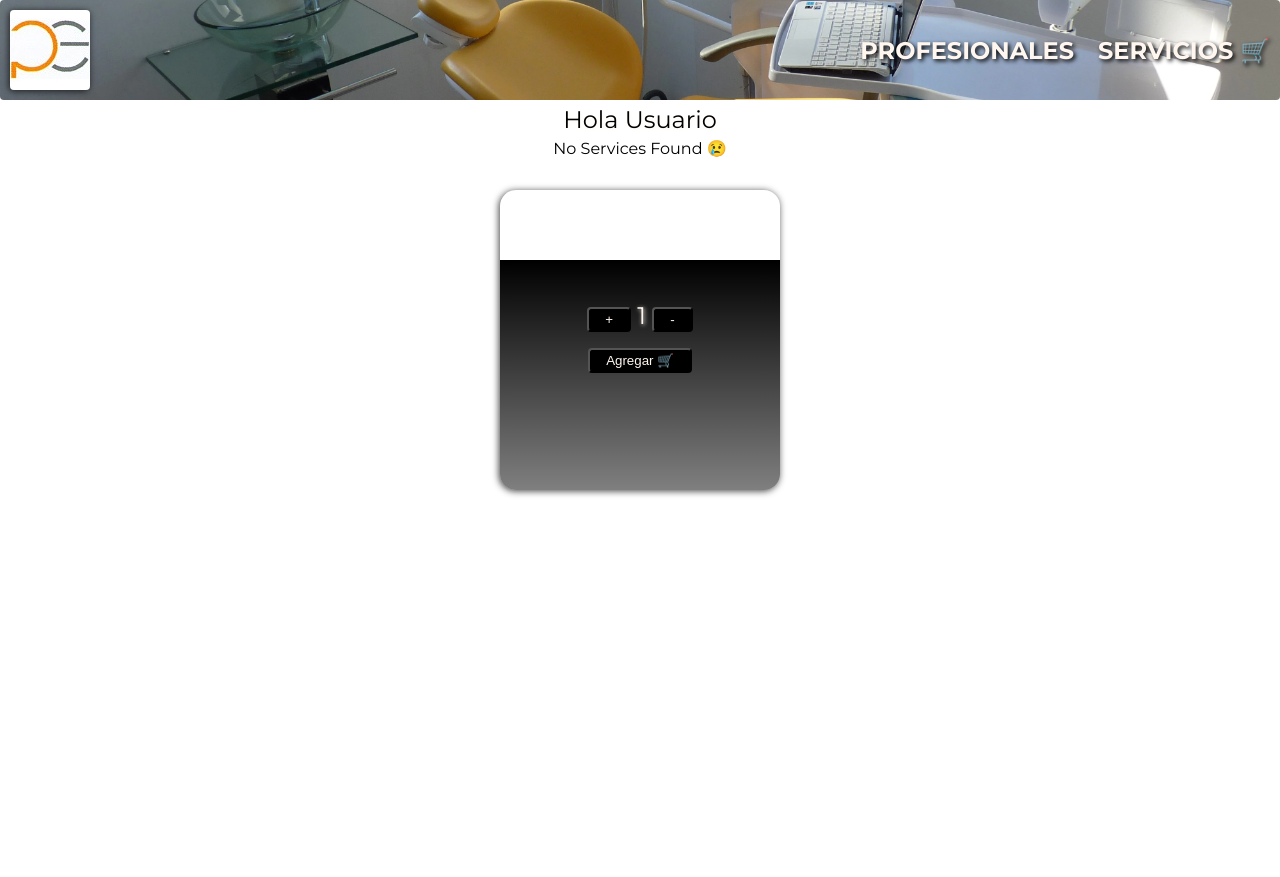
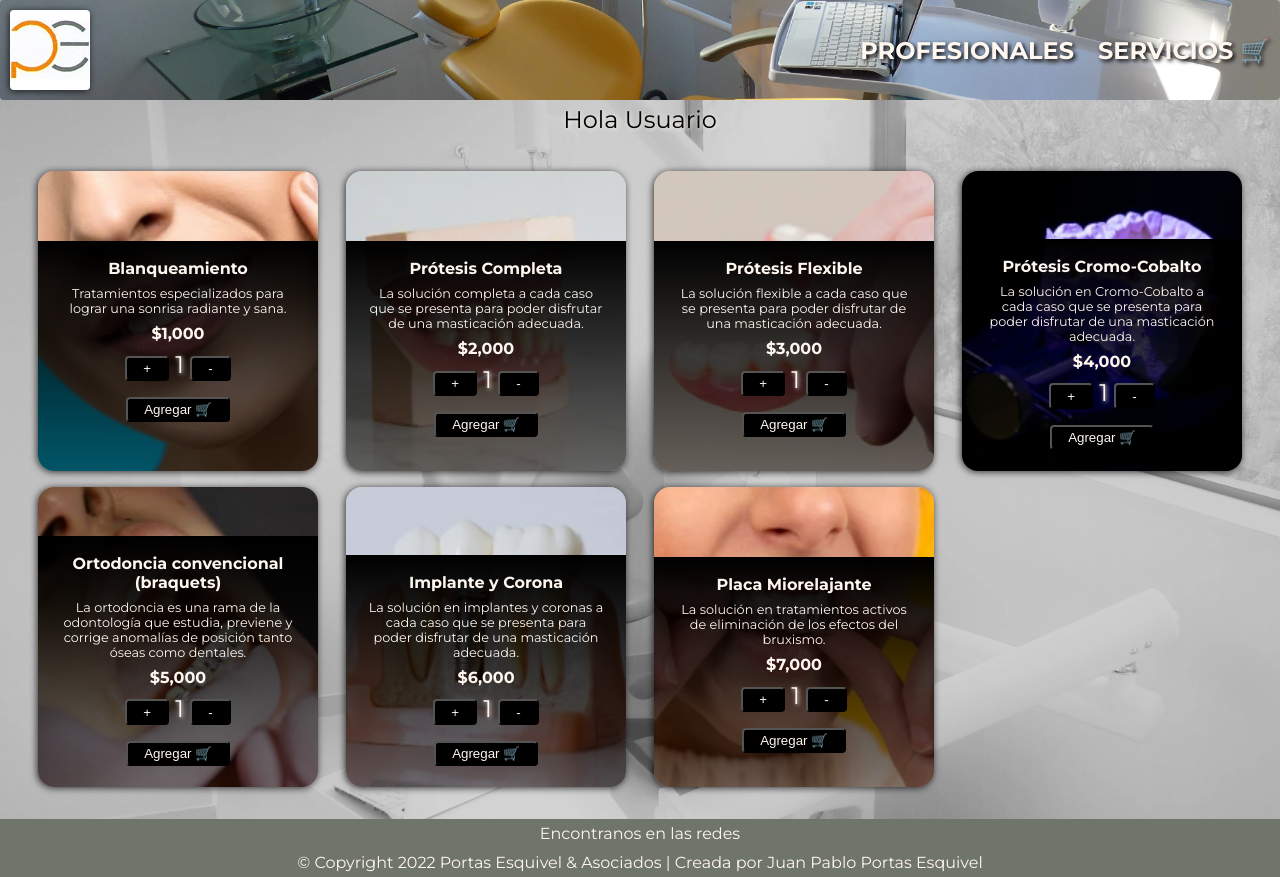
Before and after one commit to ElYonpol/app-jppe, a React (Create React App) app: page / in a window 1280 px wide. Before the commit the page ends 800 px from the top, so only its background shows below. Built offline with nearby package versions, Linux system fonts and the light colour scheme; no server answers.

Commit message:
2da-pre-entrega

```diff
--- a/src/App.css
+++ b/src/App.css
@@ -8,4 +8,7 @@
 	flex-direction: column;
 	align-items: space-around;
 	justify-content: flex-start;
+	background-image: url(./assets/images/main_background.webp);
+	background-position: center bottom;
+	background-size: cover;
 }
--- a/src/App.js
+++ b/src/App.js
@@ -1,39 +1,27 @@
-import React, { useState, useEffect } from "react";
+import React from "react";
 
 import "./App.css";
 import "./index.css";
+import "./components/ItemListContainer/ItemListContainer.css";
 
 import ItemListContainer from "./components/ItemListContainer/ItemListContainer";
-import Item from "./components/Item/Item";
 import NavBar from "./components/NavBar/NavBar";
 import Greeting from "./components/Greeting/Greeting";
+import Footer from "./components/Footer/Footer";
+
+//let URL = `https://635d78e707076ac24f3dbf4a.mockapi.io/productos`;
 
 function App() {
-	let URL = `https://635d78e707076ac24f3dbf4a.mockapi.io/productos`;
-	let [fetchedCardData, setFetchedCardData] = useState([]);
-	let { products } = fetchedCardData;
-
-	useEffect(() => {
-		(async function () {
-			let cardData = await fetch(URL).then((res) => res.json());
-			setFetchedCardData(cardData);
-		})();
-	}, [URL]);
-
-	/* console.log("cardData es", cardData) */
-	console.log("products es", products);
-
 	return (
 		<>
 			<div className="App">
 				<header className="App-header">
 					<NavBar />
 					<Greeting />
-					<ItemListContainer
-						results={products}
-						text="La Odontología puede solucionar tus problemas y dolores dentales"
-					/>
-					<Item />
+					<div className="cartCards--container">
+						<ItemListContainer text="La Odontología puede solucionar tus problemas y dolores dentales" />
+					</div>
+				<Footer />
 				</header>
 			</div>
 		</>
--- /dev/null
+++ b/src/components/Footer/Footer.css
@@ -0,0 +1,48 @@
+/*ESTILOS DEL FOOTER*/
+
+footer {
+	background-color: #6f756b;
+	width: 100%;
+}
+
+.row--footer {
+	display: flex;
+	flex-direction: column;
+	justify-content: flex-end;
+	padding: 0px;
+	width: 100%;
+}
+
+.footer__social {
+	color: #fff7ef;
+	text-align: center;
+	padding: 5px;
+}
+
+.footer__bottom__copyright {
+	color: #fff7ef;
+	text-align: center;
+	padding: 5px;
+}
+
+.footer__bottom__copyright a {
+	text-decoration: none;
+	text-align: center;
+	color: #fff7ef;
+}
+
+.footer__bottom__copyright:hover {
+	transition: background-color 0.5s;
+	color: #f85d5a;
+	background-color: #fff7ef;
+}
+
+/* Íconos Redes Sociales */
+.fa-fontColor {
+	color: #fff7ef;
+	font-size: 2rem;
+}
+
+.fa-fontColor:hover {
+	color: #f88a02;
+}
--- /dev/null
+++ b/src/components/Footer/Footer.jsx
@@ -0,0 +1,21 @@
+import "./Footer.css";
+
+export default function Footer() {
+	return (
+		<footer id="footer">
+			<div className="row--footer">
+				<div className="footer__social">Encontranos en las redes</div>
+{/* 				<div className="footer__social">
+					<i className="fa-solid fa-square-envelope fa-fontColor"></i>
+					<i className="fa-brands fa-twitter-square fa-fontColor"></i>
+					<i className="fa-brands fa-instagram-square fa-fontColor"></i>
+					<i className="fa-brands fa-facebook-square fa-fontColor"></i>
+				</div> */}
+				<div className="footer__bottom__copyright">
+					&copy; Copyright 2022 Portas Esquivel & Asociados | Creada por Juan
+					Pablo Portas Esquivel
+				</div>
+			</div>
+		</footer>
+	);
+}
--- a/src/components/Item/Item.jsx
+++ b/src/components/Item/Item.jsx
@@ -4,26 +4,13 @@ import "../ItemListContainer/ItemListContainer.css";
 
 export default function Item(props) {
 	return (
-		<div className="cartCards--container">
 			<div className={`cartCard ${props.claseCSS}`}>
 				<div className="cartCard-content">
 					<p className="cartCard-content__title">{props.title}</p>
 					<p className="cartCard-content__body">{props.body}</p>
-					<p className="cartCard-content__title">{props.precio}</p>
+					<p className="cartCard-content__title">${props.precio.toLocaleString()}</p>
 					<ItemCount onHandInventory={props.cantidad} />
 				</div>
 			</div>
-			{/* 			<div className="cartCard cartCard--2">
-				<div className="cartCard-content">
-					<p className="cartCard-content__title">Prótesis Completa</p>
-					<p className="cartCard-content__body">
-						La solución completa a cada caso que se presenta para poder
-						disfrutar de una masticación adecuada.
-					</p>
-					<p className="cartCard-content__title">Precio $2.000</p>
-					<ItemCount onHandInventory="5"/>
-				</div>
-			</div> */}
-		</div>
 	);
 }
--- a/src/components/ItemListContainer/ItemListContainer.jsx
+++ b/src/components/ItemListContainer/ItemListContainer.jsx
@@ -1,41 +1,25 @@
 import React from "react";
+import Item from "../Item/Item";
 import "./ItemListContainer.css";
+import products from "../data/mockdata";
 
-export default function ItemListContainer({ text, results }) {
-	let display;
-	console.log(results)
-	if (results) {
-		display = results.map((cardProps) => {
-			let { id, articulo, imagen, claseCSS, title, body, precio, cantidad } =
-				cardProps;
-
-			return (
-				<>
-					<div className="display-1--description">{text}</div>
-					<div
-						key={id}
-						className="cartCards--container"
-					>
-						<div className={`${cardProps.claseCSS} cartCard`}>
-							<div className="cartCard-content">
-								<p class="cartCard-content__title">{title}</p>
-								<p class="cartCard-content__body">{body}</p>
-								<button
-									className="button-cart"
-									id={articulo}
-									title={`Haga click para agregar '${title}' al carrito`}
-								>
-									Agregar 🛒
-								</button>
-							</div>
-						</div>
-					</div>
-				</>
-			);
-		});
-	} else {
-		display = "No Services Found 😢";
-	}
-
-	return <>{display}</>;
+export default function ItemListContainer() {
+	return (
+		<>
+			{products.map((item) => {
+				return (
+					<Item
+						articulo={item.articulo}
+						categoria={item.categoria}
+						imagen={item.imagen}
+						claseCSS={item.claseCSS}
+						title={item.title}
+						body={item.body}
+						precio={item.precio}
+						cantidad={item.cantidad}
+					/>
+				);
+			})}
+		</>
+	);
 }
--- a/src/components/NavBar/NavBar.jsx
+++ b/src/components/NavBar/NavBar.jsx
@@ -1,7 +1,6 @@
 import React from "react";
-import { Link, NavLink } from "react-router-dom";
 import CartWidget from "./CartWidget";
-import logo from "../../assets/images/icon_pe.jpg";
+import logo from "../../assets/icons/icon_pe.jpg";
 import "./NavBar.css";
 
 export default function NavBar() {
```
Also changed, not shown: src/components/ItemList/ItemList.jsx (+4 -3 lines), src/assets/icons/icon_pe.jpg (renamed from src/assets/images/icon_pe.jpg), src/components/data/mockdata.js (renamed from src/components/mockdata.js), src/components/data/products_p_mockapi.js (renamed from src/assets/products_p_mockapi.js).
